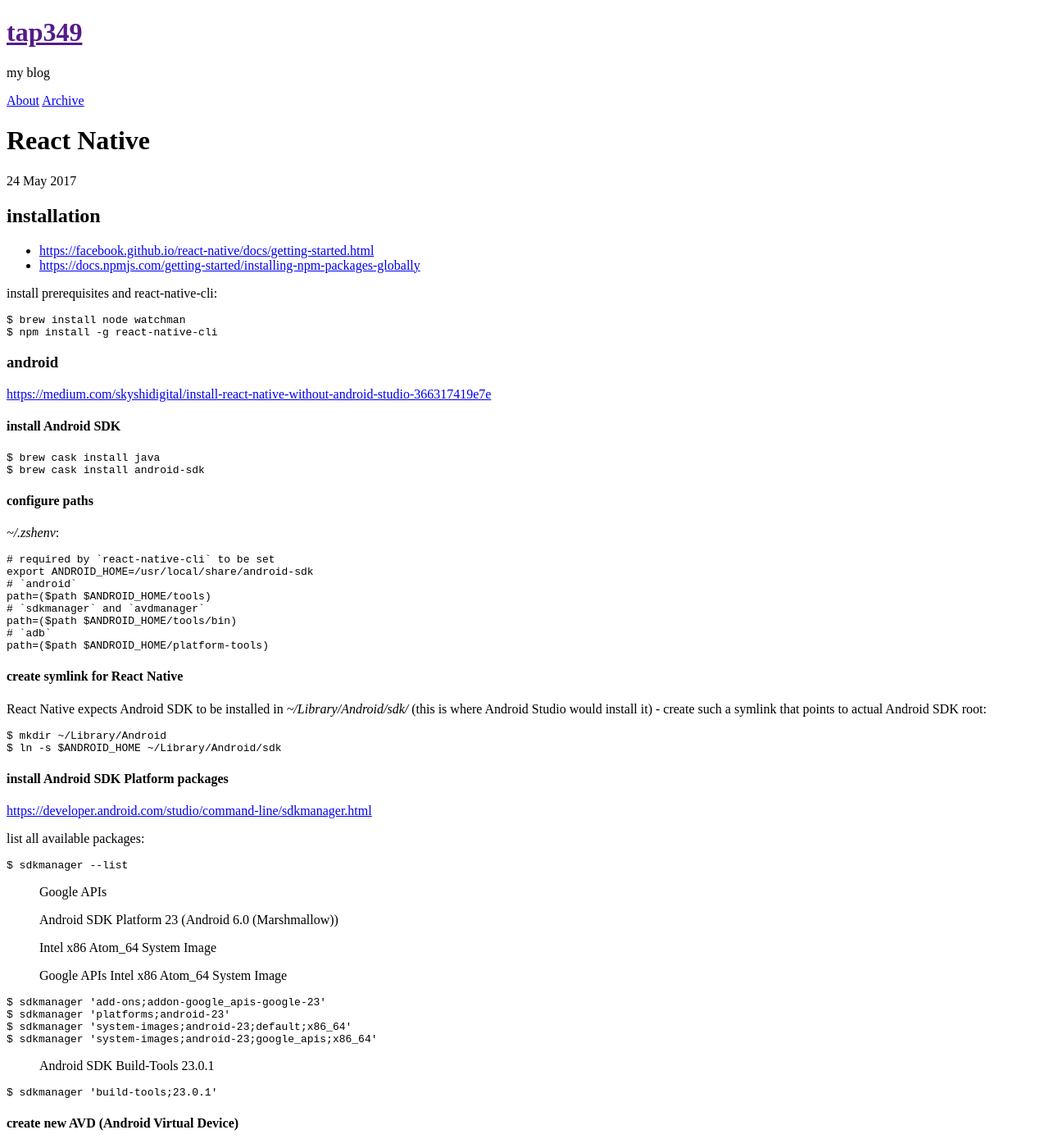
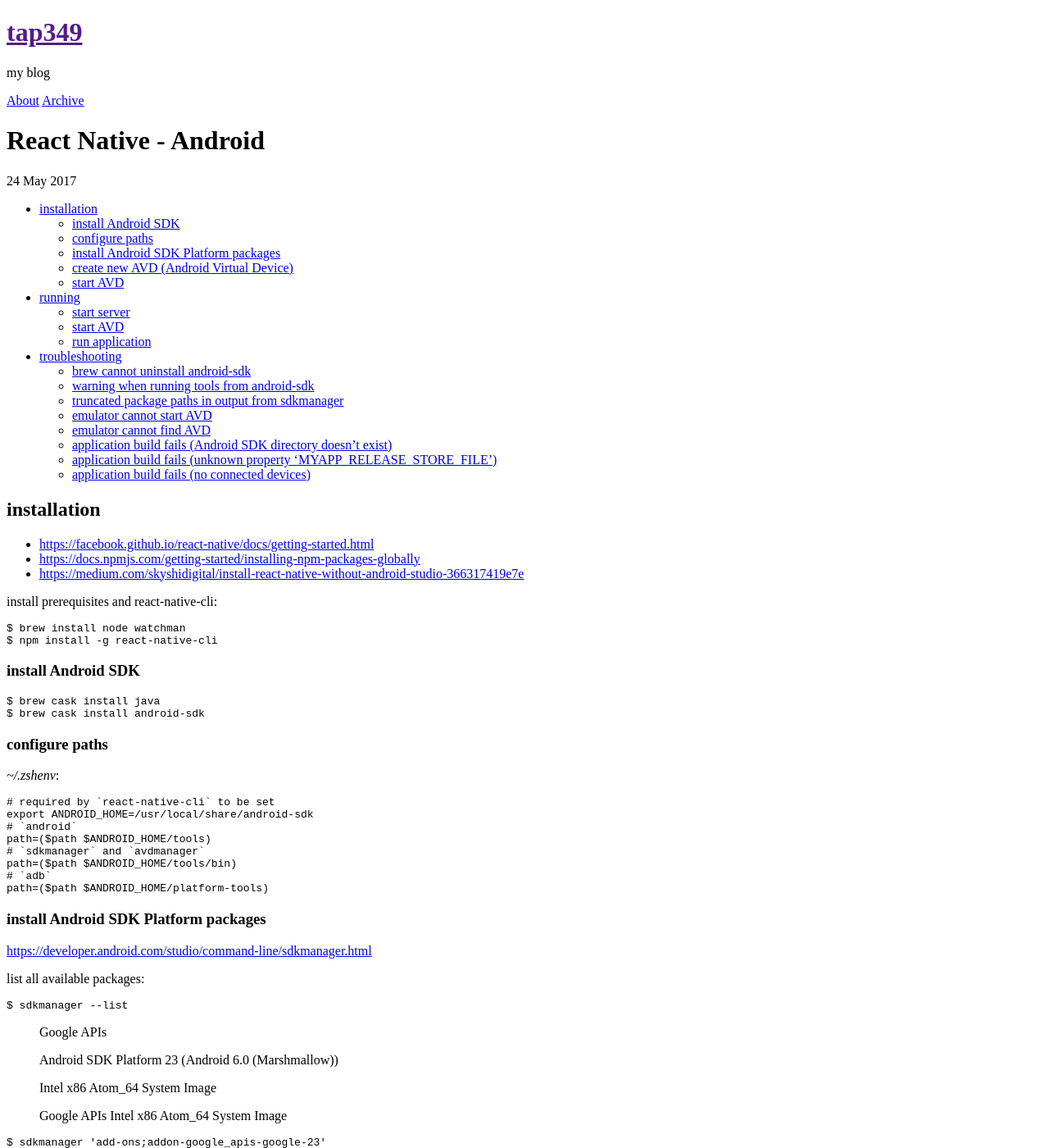
Before and after one commit to tap349/tap349.github.io, a Jekyll site: the page built from _posts/2017-05-24-react-native-android.md, in a window 1280 px wide and 1400 px high. Shown: the whole window at 82% size. Built offline with Jekyll 4.4.1, drawn with Linux system fonts in a browser that asks for light colours; some of the changed text lies outside the part shown.

Commit message:
update 2017-05-25_12:40:52

`````diff
--- a/_posts/2017-05-24-react-native.md
+++ b/_posts/2017-05-24-react-native-android.md
@@ -1,17 +1,21 @@
 ---
 layout: post
-title: React Native
+title: React Native - Android
 date: 2017-05-24 16:27:38 +0300
 access: public
-categories: [react-native]
+categories: [react-native, android]
 ---
 
 <!-- more -->
+
+* TOC
+{:toc}
 
 ## installation
 
 - <https://facebook.github.io/react-native/docs/getting-started.html>
 - <https://docs.npmjs.com/getting-started/installing-npm-packages-globally>
+- <https://medium.com/skyshidigital/install-react-native-without-android-studio-366317419e7e>
 
 install prerequisites and react-native-cli:
 
@@ -20,18 +24,14 @@
 $ npm install -g react-native-cli
 ```
 
-### android
-
-<https://medium.com/skyshidigital/install-react-native-without-android-studio-366317419e7e>
-
-#### install Android SDK
+### install Android SDK
 
 ```sh
 $ brew cask install java
 $ brew cask install android-sdk
 ```
 
-#### configure paths
+### configure paths
 
 _~/.zshenv_:
 
@@ -46,18 +46,7 @@
 path=($path $ANDROID_HOME/platform-tools)
 ```
 
-#### create symlink for React Native
-
-React Native expects Android SDK to be installed in _~/Library/Android/sdk/_
-(this is where Android Studio would install it) - create such a symlink that
-points to actual Android SDK root:
-
-```sh
-$ mkdir ~/Library/Android
-$ ln -s $ANDROID_HOME ~/Library/Android/sdk
-````
-
-#### install Android SDK Platform packages
+### install Android SDK Platform packages
 
 <https://developer.android.com/studio/command-line/sdkmanager.html>
 
@@ -88,7 +77,7 @@
 $ sdkmanager 'build-tools;23.0.1'
 ```
 
-#### create new AVD (Android Virtual Device)
+### create new AVD (Android Virtual Device)
 
 <https://developer.android.com/studio/command-line/avdmanager.html>
 
@@ -104,7 +93,7 @@
 $ avdmanager list avd
 ```
 
-#### start AVD
+### start AVD
 
 - <https://stackoverflow.com/questions/42718973>
 - <https://developer.android.com/studio/run/emulator-acceleration.html#command-gpu>
@@ -143,27 +132,25 @@
 
 ## running
 
-### android
-
-#### start server
+### start server
 
 ```sh
 $ rails server
 ```
 
-#### start AVD
+### start AVD
 
 ```sh
 $ emulator -avd Nexus_5X_API_23_x86_64 -gpu host -skin 1080x1920
 ```
 
-#### run application
+### run application
 
 ```sh
 $ react-native run-android
 ```
 
-the first run might take a long time since React Native will try to
+the first run might take a long time since RN will try to
 download and install all required Android libraries.
 
 ## troubleshooting
@@ -263,6 +250,41 @@
 export ANDROID_SDK_ROOT=/usr/local/share/android-sdk
 ```
 
+### application build fails (Android SDK directory doesn't exist)
+
+```sh
+FAILURE: Build failed with an exception.
+
+* What went wrong:
+A problem occurred configuring project ':app'.
+> The SDK directory '/Users/tap/Library/Android/sdk' does not exist.
+```
+
+solution:
+
+if you previously used Android Studio to run application it might have
+created _android/local.properties_ project file with the following content:
+
+```conf
+sdk.dir=/Users/tap/Library/Android/sdk
+```
+
+that is RN now expects Android SDK to be installed in
+_~/Library/Android/sdk/_ (this is where Android Studio would install it).
+
+there are 2 ways to solve the problem:
+
+- create symlink that points to actual Android SDK root:
+
+  ```sh
+  $ mkdir ~/Library/Android
+  $ ln -s $ANDROID_HOME ~/Library/Android/sdk
+  ````
+
+- just comment out or remove that line
+
+  RN will search for Androd SDK in `ANDROID_HOME` then.
+
 ### application build fails (unknown property 'MYAPP_RELEASE_STORE_FILE')
 
 ```sh
`````
Also changed, not shown: other parts of _posts/2017-05-24-react-native-android.md (+1 -2 lines), _posts/2017-05-25-react-native-ios.md (added, +28 -0 lines).
